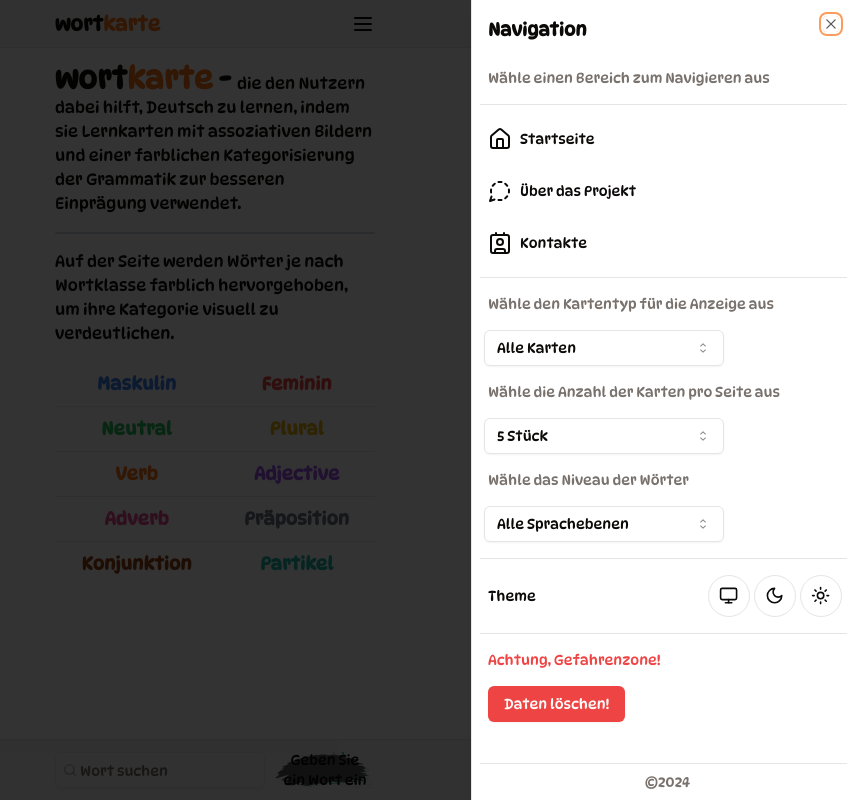
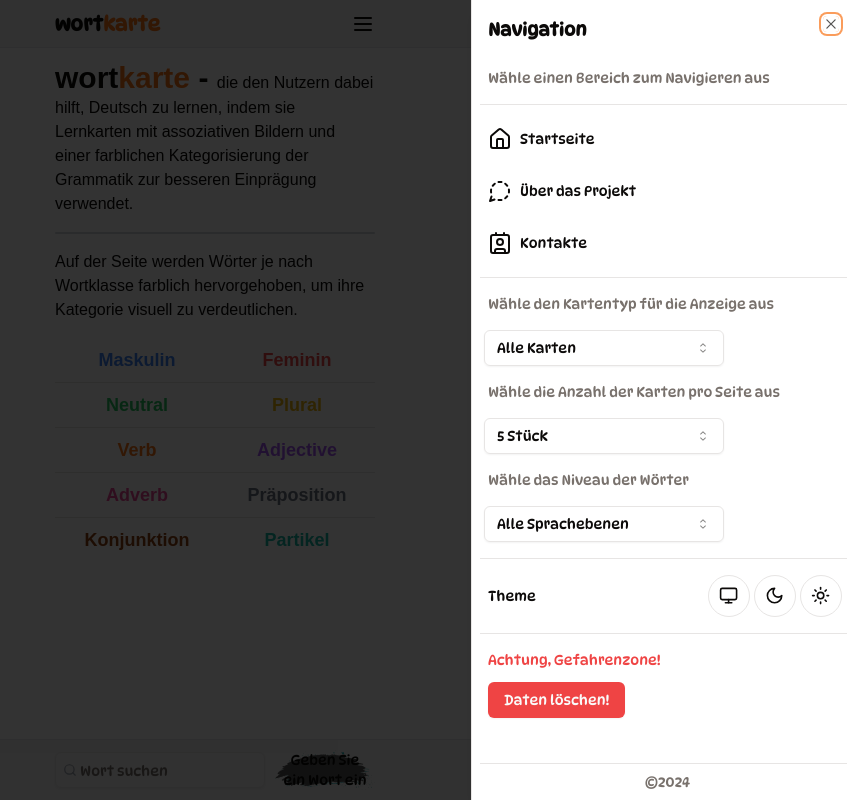
Before and after one commit to stoczec/wortkarte, a Next.js app: page /about in a window 1280 px wide. Both pictures are taken after a click on the icon 788 px from the left and 23 px from the top of the page. Shown: the whole page, without its empty margins (425-1280 px from the left). Built offline with nearby package versions, Linux system fonts and the light colour scheme.

Commit message:
"Removed font exports and updated font family to DynaPuffRegular in various components"

```diff
--- a/src/app/layout.tsx
+++ b/src/app/layout.tsx
@@ -11,16 +11,16 @@ export const metadata: Metadata = {
         'Wortkarte hilft Nutzern dabei, Deutsch zu lernen, indem Wörter je nach Wortklasse farblich hervorgehoben und Lernkarten mit assoziativen Bildern verwendet werden, um die Einprägung zu verbessern.',
 }
 
-// export const geistSans = localFont({
-//     src: './fonts/GeistVF.woff',
-//     variable: '--font-geist-sans',
-//     weight: '100 900',
-// })
-// export const geistMono = localFont({
-//     src: './fonts/GeistMonoVF.woff',
-//     variable: '--font-geist-mono',
-//     weight: '100 900',
-// })
+const geistSans = localFont({
+    src: './fonts/GeistVF.woff',
+    variable: '--font-geist-sans',
+    weight: '100 900',
+})
+const geistMono = localFont({
+    src: './fonts/GeistMonoVF.woff',
+    variable: '--font-geist-mono',
+    weight: '100 900',
+})
 
 export default function RootLayout({
     children,
@@ -30,8 +30,8 @@ export default function RootLayout({
     return (
         <html lang="en" suppressHydrationWarning={true}>
             <body
-                // className={`${geistSans.variable} ${geistMono.variable} antialiased`}
-                style={{ fontFamily: 'DynaPuffRegular, sans-serif' }}
+                className={`${geistSans.variable} ${geistMono.variable} antialiased`}
+                // style={{ fontFamily: 'DynaPuffRegular, sans-serif' }}
             >
                 <div className="flex flex-col h-full">
                     <ThemeProvider
--- a/src/app/page.tsx
+++ b/src/app/page.tsx
@@ -21,6 +21,7 @@ export default function Home() {
                     <Button
                         size={'lg'}
                         className="text-lg text-white bg-gradient-to-r from-orange-400 via-orange-500 to-orange-600 hover:bg-gradient-to-br focus:ring-4 focus:outline-none focus:ring-orange-300 dark:focus:ring-orange-800 shadow-lg shadow-orange-500/50 dark:shadow-lg dark:shadow-orange-800/80 font-medium rounded-lg text-center "
+                        style={{ fontFamily: 'DynaPuffRegular, sans-serif' }}
                     >
                         Los geht&lsquo;s!
                     </Button>
--- a/src/components/BurgerMenu.tsx
+++ b/src/components/BurgerMenu.tsx
@@ -26,7 +26,11 @@ export function BurgerMenu() {
             <SheetTrigger asChild className="flex justify-center items-center">
                 <Menu className="cursor-pointer" />
             </SheetTrigger>
-            <SheetContent side="right" className="flex flex-col justify-start h-full">
+            <SheetContent
+                side="right"
+                className="flex flex-col justify-start h-full"
+                style={{ fontFamily: 'DynaPuffRegular, sans-serif' }}
+            >
                 <SheetTitle className="p-2">Navigation</SheetTitle>
                 <SheetDescription className="px-2">
                     Wähle einen Bereich zum Navigieren aus
@@ -57,7 +61,7 @@ export function BurgerMenu() {
                 {/* </ul> */}
 
                 <Separator />
-                <div className="flex flex-col justify-start gap-4">
+                <div className="flex flex-col justify-start gap-3">
                     <SheetDescription className="px-2 text-red-500">
                         Achtung, Gefahrenzone!
                     </SheetDescription>
--- a/src/components/CustomPagination.tsx
+++ b/src/components/CustomPagination.tsx
@@ -42,7 +42,7 @@ export const CustomPagination = ({
     }
     return (
         <MaxWidthWrapper>
-            <Pagination>
+            <Pagination style={{ fontFamily: 'DynaPuffRegular, sans-serif' }}>
                 <PaginationContent>
                     <PaginationItem>
                         <PaginationPrevious
--- a/src/components/Footer.tsx
+++ b/src/components/Footer.tsx
@@ -13,7 +13,10 @@ export const Footer = () => {
 
     const isHomeRoute = pathname === '/'
     return (
-        <footer className="w-full border-t border-gray-200 bg-black/5 py-2">
+        <footer
+            className="w-full border-t border-gray-200 bg-black/5 py-2"
+            style={{ fontFamily: 'DynaPuffRegular, sans-serif' }}
+        >
             <MaxWidthWrapper className="flex justify-center items-center">
                 {isHomeRoute ? (
                     <p className="text-sm text-center text-muted-foreground">
--- a/src/components/Header.tsx
+++ b/src/components/Header.tsx
@@ -8,7 +8,11 @@ export const Header = () => {
     return (
         <header className="h-12 inset-x-0 top-0 w-full border-b border-gray-200 bg-black/5 backdrop-blur-lg transition-all px-4">
             <MaxWidthWrapper className="w-[320px] flex items-center justify-between gap-2 py-4 md:px-0">
-                <Link href="/" className="text-xl font-semibold">
+                <Link
+                    href="/"
+                    className="text-xl font-semibold"
+                    style={{ fontFamily: 'DynaPuffRegular, sans-serif' }}
+                >
                     wort<span className="text-primary">karte</span>
                 </Link>
                 <BurgerMenu />
--- a/src/components/WordCard.tsx
+++ b/src/components/WordCard.tsx
@@ -85,7 +85,6 @@ export const WordCard = ({ data }: IWordCardProperties) => {
         <Card
             className="relative aspect-[9/16] w-[320px] p-0 rounded-xl shadow-lg shadow-zinc-900 transform transition-transform "
             onClick={handleFlipCard}
-            style={{ fontFamily: 'Arial, sans-serif' }}
         >
             <div className="absolute top-2 left-2 z-10">
                 <Badge>
--- a/src/components/drawers/DisclaimerDrawer.tsx
+++ b/src/components/drawers/DisclaimerDrawer.tsx
@@ -22,10 +22,13 @@ export const DisclaimerDrawer = () => {
     return (
         <div className="w-full flex justify-center">
             <Drawer>
-                <DrawerTrigger className="w-full font-bold text-white bg-gradient-to-r from-purple-500 via-purple-600 to-purple-700 hover:bg-gradient-to-br focus:ring-4 focus:outline-none focus:ring-purple-300 dark:focus:ring-purple-800 shadow-lg shadow-purple-500/50 dark:shadow-lg dark:shadow-purple-800/80 rounded-lg text-sm px-5 py-2.5 text-center me-2 mb-2">
+                <DrawerTrigger
+                    className="w-full font-bold text-white bg-gradient-to-r from-purple-500 via-purple-600 to-purple-700 hover:bg-gradient-to-br focus:ring-4 focus:outline-none focus:ring-purple-300 dark:focus:ring-purple-800 shadow-lg shadow-purple-500/50 dark:shadow-lg dark:shadow-purple-800/80 rounded-lg text-sm px-5 py-2.5 text-center me-2 mb-2"
+                    style={{ fontFamily: 'DynaPuffRegular, sans-serif' }}
+                >
                     Wichtig!
                 </DrawerTrigger>
-                <DrawerContent>
+                <DrawerContent style={{ fontFamily: 'DynaPuffRegular, sans-serif' }}>
                     <DrawerHeader className="flex flex-col justify-center items-center">
                         <Button onClick={handleSetLanguage} variant="secondary">
                             {language}
--- a/src/components/drawers/HintDrawer.tsx
+++ b/src/components/drawers/HintDrawer.tsx
@@ -19,10 +19,13 @@ export const HintDrawer = () => {
     return (
         <div className="w-full flex justify-center">
             <Drawer>
-                <DrawerTrigger className="w-full font-bold text-white bg-gradient-to-r from-teal-400 via-teal-500 to-teal-600 hover:bg-gradient-to-br focus:ring-4 focus:outline-none focus:ring-teal-300 dark:focus:ring-teal-800 shadow-lg shadow-teal-500/50 dark:shadow-lg dark:shadow-teal-800/80 rounded-lg text-sm px-5 py-2.5 text-center me-2 mb-2">
+                <DrawerTrigger
+                    className="w-full font-bold text-white bg-gradient-to-r from-teal-400 via-teal-500 to-teal-600 hover:bg-gradient-to-br focus:ring-4 focus:outline-none focus:ring-teal-300 dark:focus:ring-teal-800 shadow-lg shadow-teal-500/50 dark:shadow-lg dark:shadow-teal-800/80 rounded-lg text-sm px-5 py-2.5 text-center me-2 mb-2"
+                    style={{ fontFamily: 'DynaPuffRegular, sans-serif' }}
+                >
                     Tipp
                 </DrawerTrigger>
-                <DrawerContent>
+                <DrawerContent style={{ fontFamily: 'DynaPuffRegular, sans-serif' }}>
                     <DrawerHeader className="flex flex-col justify-center items-center">
                         <DrawerTitle className="text-2xl">
                             <Menu width={40} height={40} />
```
